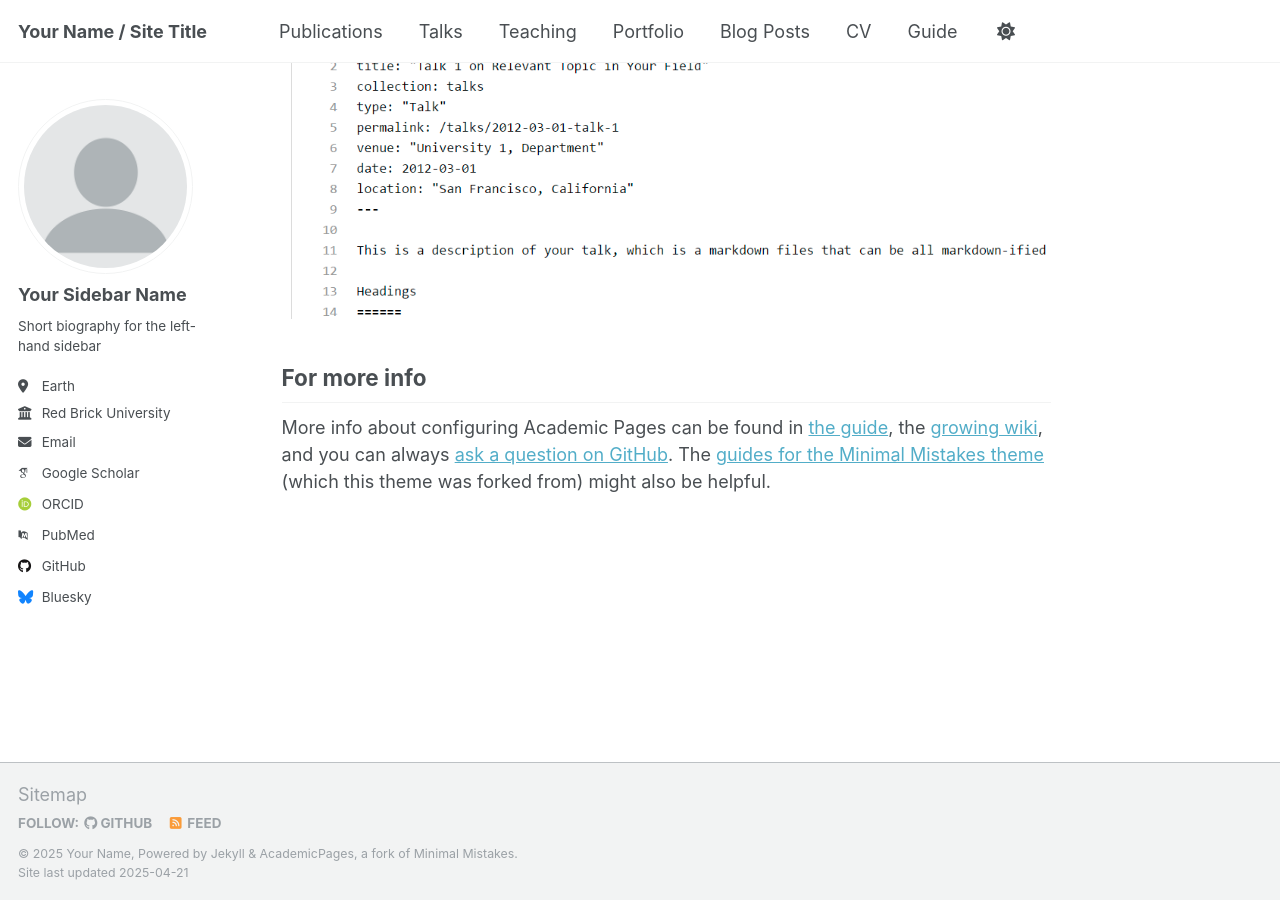
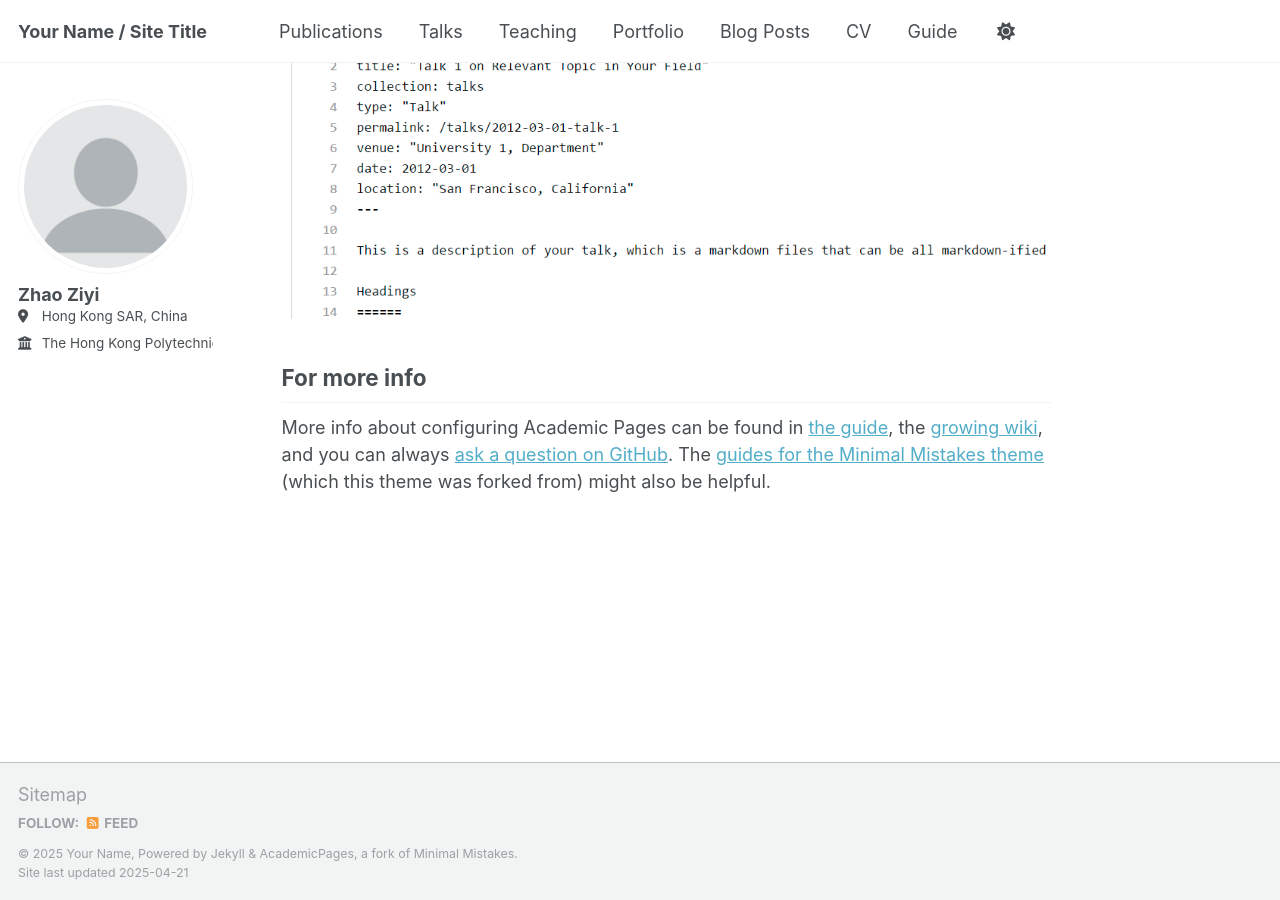
Before and after one commit to ZY1zhao/ZY1zhao.github.io, a Jekyll site: the page built from _pages/about.md, in a window 1280 px wide and 900 px high, scrolled down 2474 px. Built offline with Jekyll 4.4.1, drawn with Linux system fonts in a browser that asks for light colours; some web fonts are replaced.

Commit message:
Update _config.yml

```diff
--- a/_config.yml
+++ b/_config.yml
@@ -23,21 +23,21 @@ repository               : "academicpages/academicpages.github.io"
 author:
   # Biographic information
   avatar           : "profile.png"
-  name             : "Your Sidebar Name"
+  name             : "Zhao Ziyi"
   pronouns         : # example: "she/her"
-  bio              : "Short biography for the left-hand sidebar"
-  location         : "Earth"
-  employer         : "Red Brick University"
+  bio              : # "Short biography for the left-hand sidebar"
+  location         : "Hong Kong SAR, China"
+  employer         : "The Hong Kong Polytechnic University"
   uri              : # URL
-  email            : "none@example.org"
+  email            : # "none@example.org"
 
   # Academic websites
   arxiv            : # URL - Update with the correct link to your profile
-  googlescholar    : "https://scholar.google.com/citations?user=PS_CX0AAAAAJ"
+  googlescholar    : # "https://scholar.google.com/citations?user=PS_CX0AAAAAJ"
   impactstory      : # URL
-  orcid            : "http://orcid.org/yourorcidurl"
+  orcid            : # "http://orcid.org/yourorcidurl"
   semantic         : # URL
-  pubmed           : "https://www.ncbi.nlm.nih.gov/pubmed/?term=john+snow"
+  pubmed           : # "https://www.ncbi.nlm.nih.gov/pubmed/?term=john+snow"
   researchgate     : # URL
   scopus           : # URL
 
@@ -45,12 +45,12 @@ author:
   bitbucket        : # Username - Update with your username on the site
   codepen          : # Username
   dribbble         : # Username
-  github           : "academicpages"
+  github           : # "academicpages"
   kaggle           : # Username
   stackoverflow    : # User number or user number and name (i.e., use "1" or "1/jeff-atwood")
 
   # Social media
-  bluesky          : "bsky.app" # Replace this with you Bluesky username
+  bluesky          : # "bsky.app" # Replace this with you Bluesky username
   facebook         : # Username
   flickr           : # Username
   foursquare       : # Username
```
